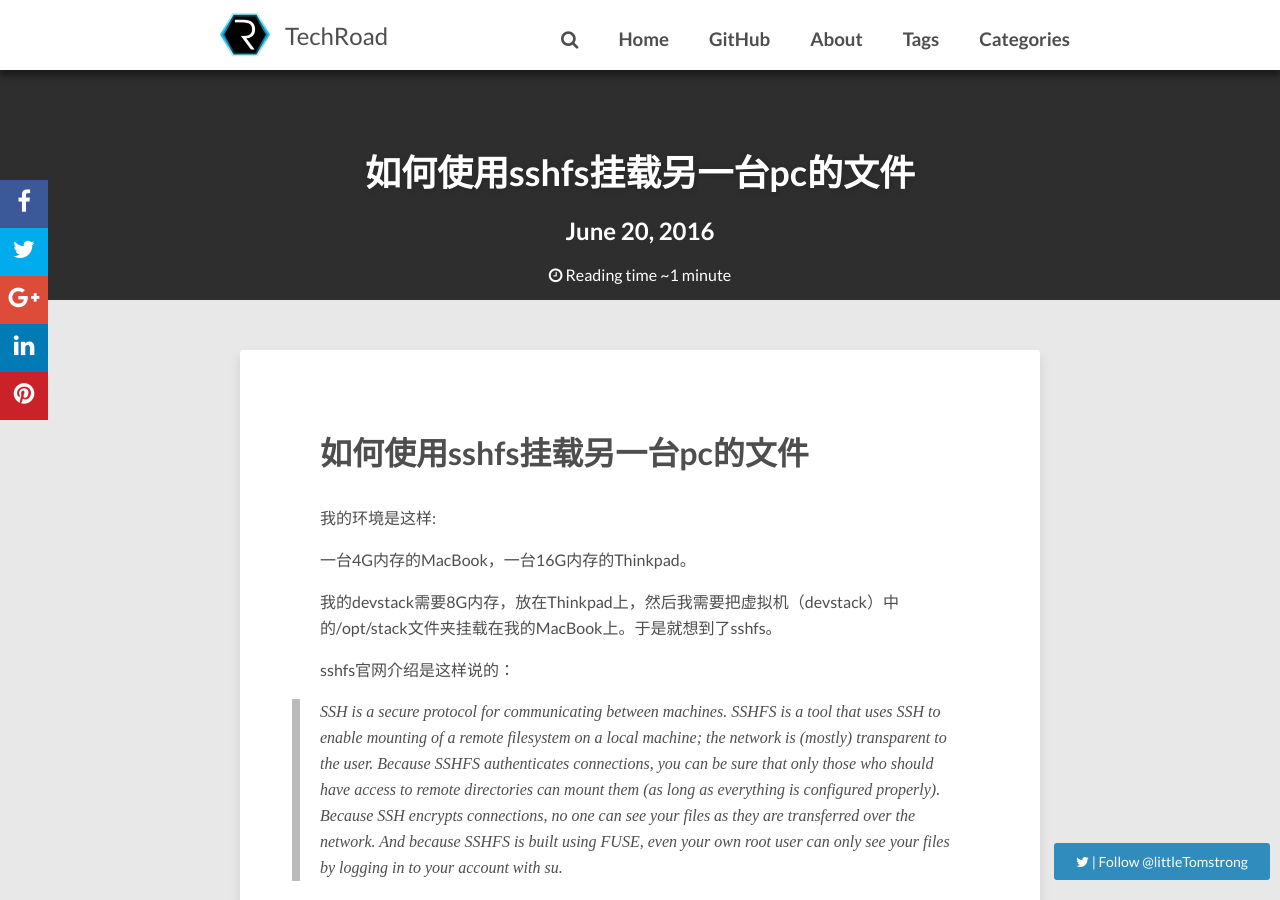
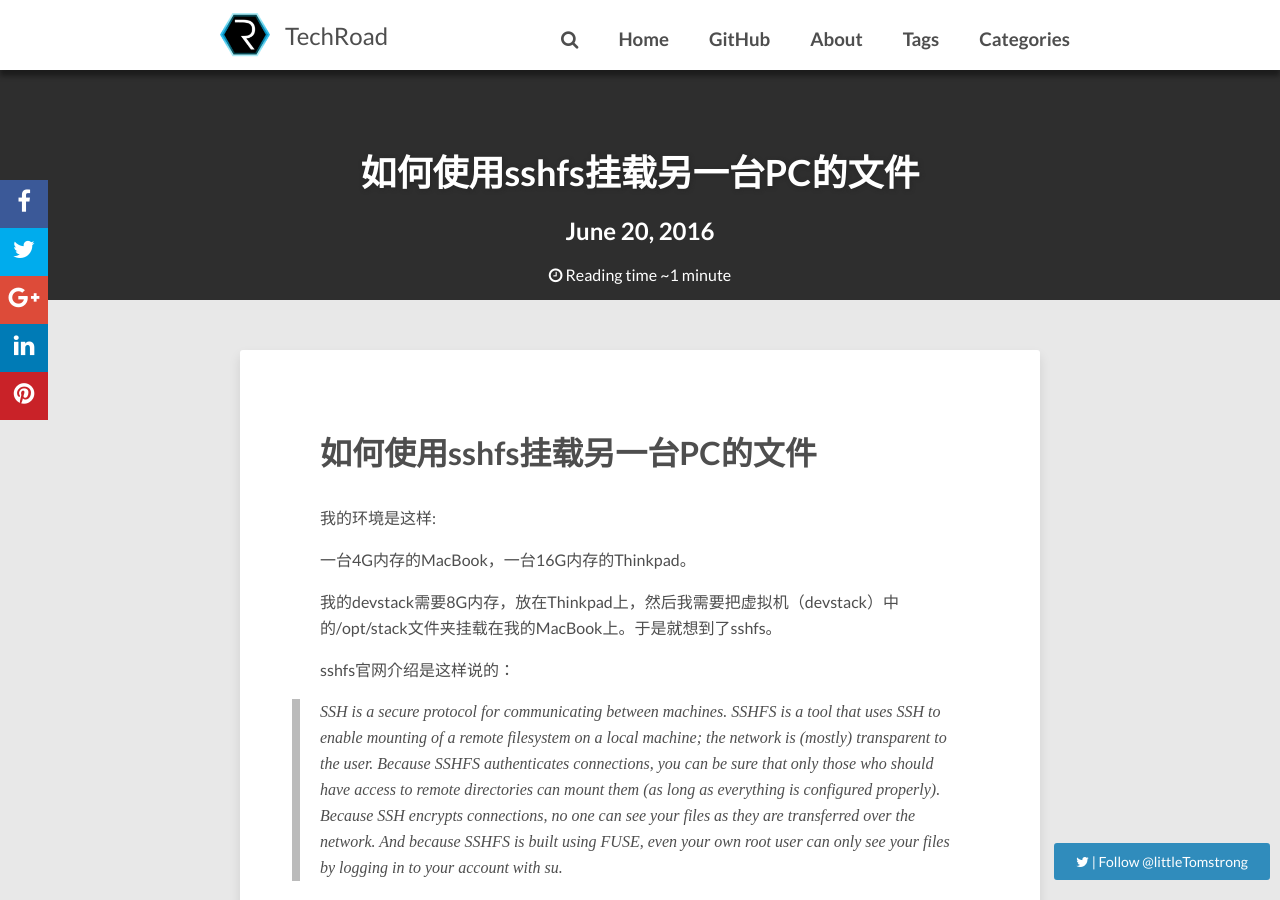
Before and after one commit to JianqingJiang/jianqingjiang.github.io, a Jekyll site: the page built from _posts/2016-06-20-sshfs.md, in a window 1280 px wide and 900 px high. Built offline with Jekyll 4.4.1, drawn with Linux system fonts in a browser that asks for light colours; nearby versions of some CDN libraries; comment, search, counter and statistics services are not loaded.

Commit message:
modified _config.yml

```diff
--- a/_posts/2016-06-20-sshfs.md
+++ b/_posts/2016-06-20-sshfs.md
@@ -1,7 +1,7 @@
 ---
 layout: post
-title: 如何使用sshfs挂载另一台pc的文件
-description: "sshfs挂载另一台pc的文件"
+title: 如何使用sshfs挂载另一台PC的文件
+description: "sshfs挂载另一台PC的文件"
 tags: [Linux]
 categories: [Linux]
 ---
```
Also changed, not shown: other parts of _posts/2016-06-20-sshfs.md (+3 -0 lines).
